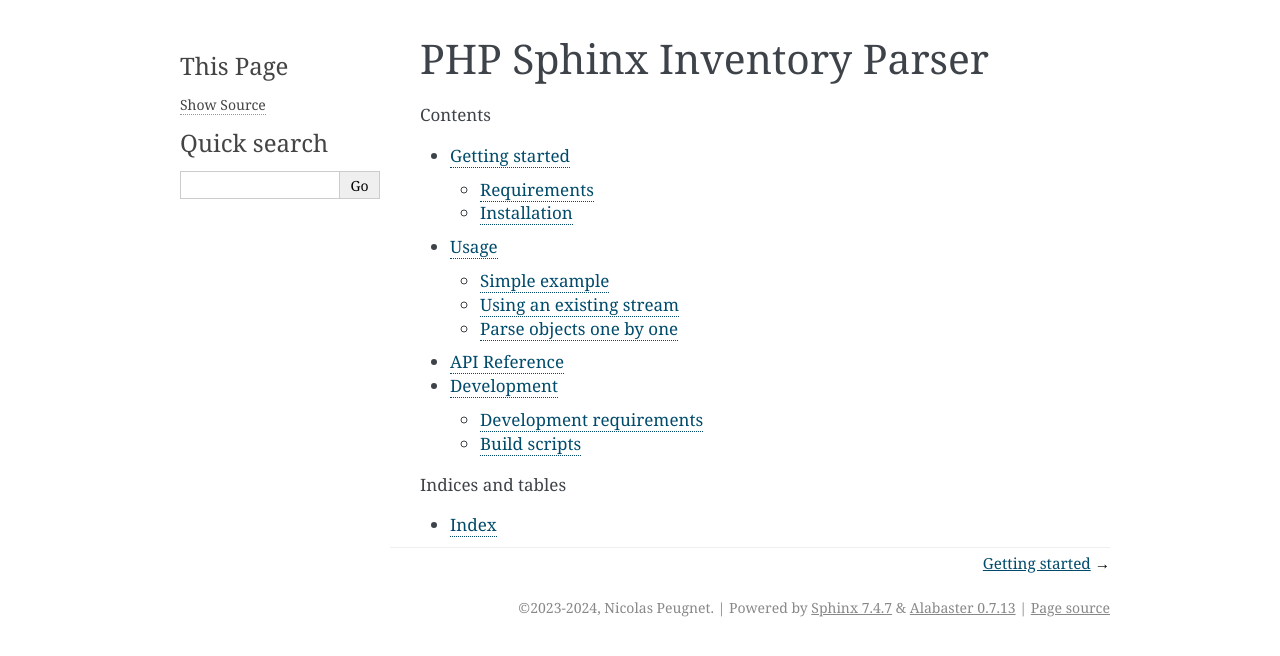
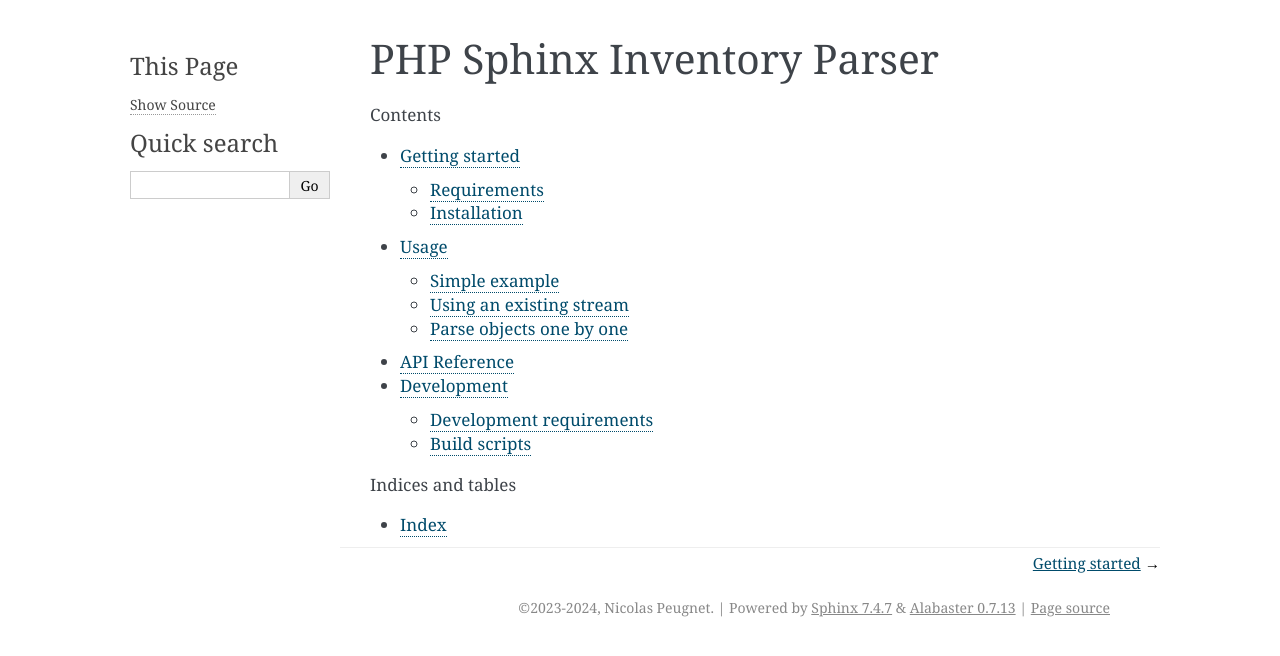
Before and after one commit to club-1/sphinx-inventory-parser, a Sphinx documentation site: the page built from docs/index.rst, in a window 1280 px wide. Shown: the top 656 px of the page. Built offline with Sphinx 7.4.7, drawn with Linux system fonts in a browser that asks for light colours.

Commit message:
docs: make document width slightly larger on big screens

```diff
--- a/docs/_static/custom.css
+++ b/docs/_static/custom.css
@@ -1,4 +1,10 @@
 /************* Alabaster Theme customizations. *************/
+
+/* Make document width slightly larger. */
+div.document {
+  max-width: 1040px;
+  width: auto;
+}
 
 /* Add some space between PHP doc elements. */
 dl.php > dt {
```
